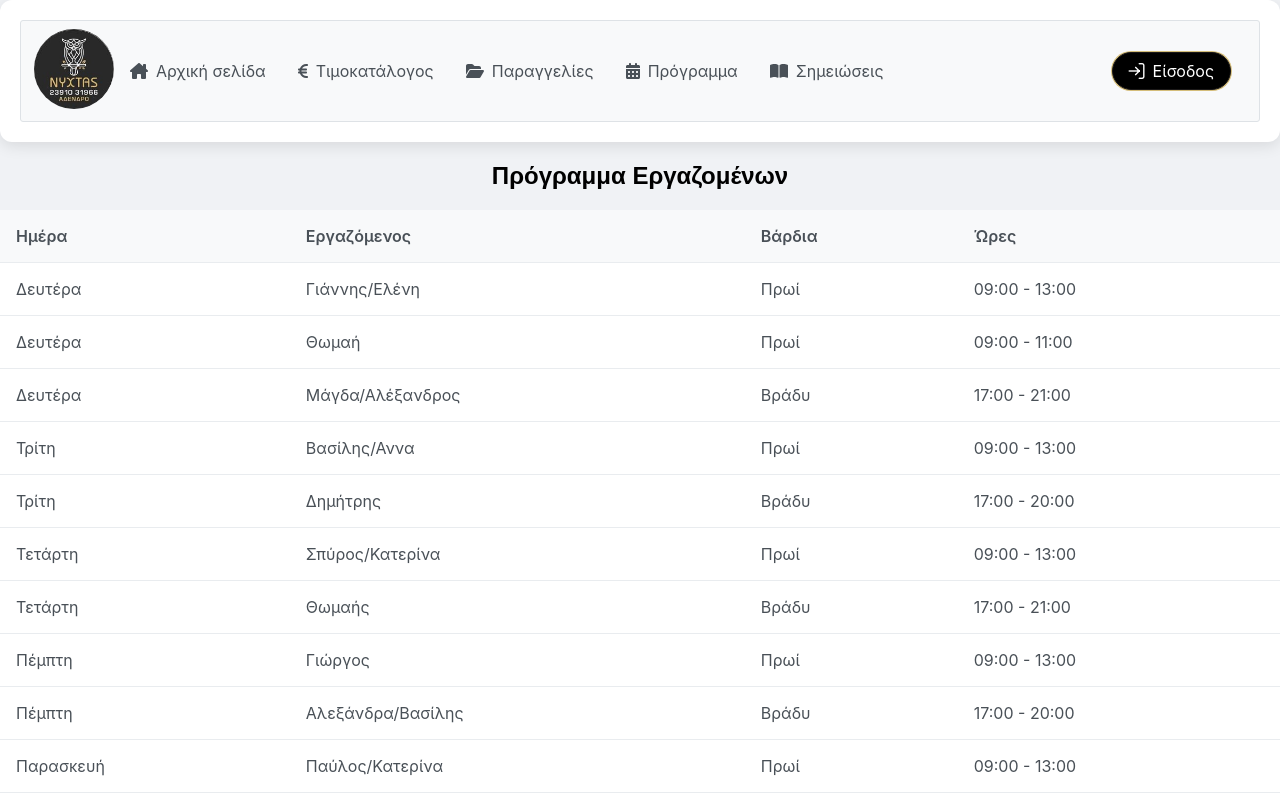
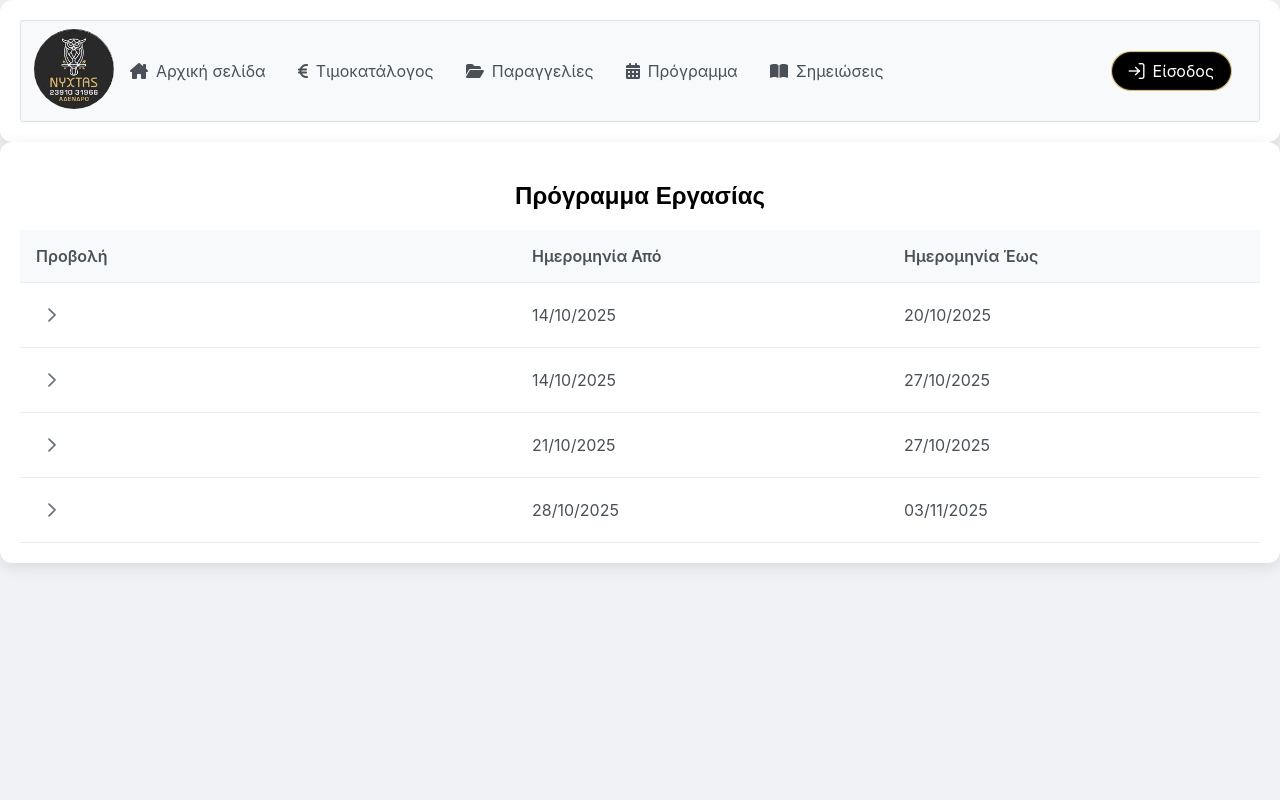
Before and after one commit to dimichat8/store-app-frontend, a React (Create React App) app: page /schedule in a window 1280 px wide. Shown: the top 800 px of the page. Built offline with nearby package versions, Linux system fonts and the light colour scheme.

Commit message:
demo for schedule

```diff
--- a/src/components/schedule/Schedule.js
+++ b/src/components/schedule/Schedule.js
@@ -1,4 +1,4 @@
-import React from 'react';
+import React, { useState } from 'react';
 import { DataTable } from 'primereact/datatable';
 import { Column } from 'primereact/column';
 import 'primereact/resources/themes/saga-blue/theme.css';
@@ -6,38 +6,54 @@ import 'primereact/resources/primereact.min.css';
 import 'primeicons/primeicons.css';
 
 const Schedule = () => {
+    const [expandedRows, setExpandedRows] = useState([]);
+
     const data = [
-        { day: 'Δευτέρα', worker: 'Γιάννης/Ελένη', shift: 'Πρωί', time: '09:00 - 13:00' },
-        { day: 'Δευτέρα', worker: 'Θωμαή', shift: 'Πρωί', time: '09:00 - 11:00' },
-        { day: 'Δευτέρα', worker: 'Μάγδα/Αλέξανδρος', shift: 'Βράδυ', time: '17:00 - 21:00' },
-
-        { day: 'Τρίτη', worker: 'Βασίλης/Αννα', shift: 'Πρωί', time: '09:00 - 13:00' },
-        { day: 'Τρίτη', worker: 'Δημήτρης', shift: 'Βράδυ', time: '17:00 - 20:00' },
-
-        { day: 'Τετάρτη', worker: 'Σπύρος/Κατερίνα', shift: 'Πρωί', time: '09:00 - 13:00' },
-        { day: 'Τετάρτη', worker: 'Θωμαής', shift: 'Βράδυ', time: '17:00 - 21:00' },
-
-        { day: 'Πέμπτη', worker: 'Γιώργος', shift: 'Πρωί', time: '09:00 - 13:00' },
-        { day: 'Πέμπτη', worker: 'Αλεξάνδρα/Βασίλης', shift: 'Βράδυ', time: '17:00 - 20:00' },
-
-        { day: 'Παρασκευή', worker: 'Παύλος/Κατερίνα', shift: 'Πρωί', time: '09:00 - 13:00' },
-        { day: 'Παρασκευή', worker: 'Ιωάννα', shift: 'Βράδυ', time: '17:00 - 21:00' },
-
-        { day: 'Σάββατο', worker: 'Δημήτρης', shift: 'Πρωί', time: '10:00 - 14:00' },
-        { day: 'Σάββατο', worker: 'Μαρία/Ανδρέας', shift: 'Βράδυ', time: '18:00 - 22:00' },
-
-        { day: 'Κυριακή', worker: 'Σπύρος/Κατερίνα', shift: 'Πρωί', time: '10:00 - 14:00' },
-        { day: 'Κυριακή', worker: 'Γιάννης/Βασίλης', shift: 'Βράδυ', time: '18:00 - 20:00' },
+        { from: '14/10/2025', to: '20/10/2025', worker: 'Γιάννης', shift: 'Πρωί', time: '09:00 - 13:00' },
+        { from: '14/10/2025', to: '20/10/2025', worker: 'Ελένη', shift: 'Βράδυ', time: '17:00 - 21:00' },
+        { from: '14/10/2025', to: '27/10/2025', worker: 'Μάγδα', shift: 'Πρωί', time: '09:00 - 12:00' },
+        { from: '21/10/2025', to: '27/10/2025', worker: 'Αλέξανδρος', shift: 'Βράδυ', time: '17:00 - 20:00' },
+        { from: '28/10/2025', to: '03/11/2025', worker: 'Βασίλης', shift: 'Πρωί', time: '10:00 - 14:00' },
+        { from: '28/10/2025', to: '03/11/2025', worker: 'Άννα', shift: 'Βράδυ', time: '18:00 - 22:00' }
     ];
 
+
+    const grouped = Object.values(
+        data.reduce((acc, item) => {
+            const key = `${item.from}_${item.to}`;
+            if (!acc[key]) {
+                acc[key] = { from: item.from, to: item.to, shifts: [] };
+            }
+            acc[key].shifts.push(item);
+            return acc;
+        }, {})
+    );
+
+    const rowExpansionTemplate = (rowData) => (
+        <div className="p-3">
+            <DataTable value={rowData.shifts} responsiveLayout="scroll" tableStyle={{ minWidth: '30rem' }}>
+                <Column field="worker" header="Εργαζόμενος" style={{ width: '40%' }} />
+                <Column field="shift" header="Βάρδια" style={{ width: '30%' }} />
+                <Column field="time" header="Ώρες" style={{ width: '30%' }} />
+            </DataTable>
+        </div>
+    );
+
     return (
-        <div>
-            <h2>Πρόγραμμα Εργαζομένων</h2>
-            <DataTable value={data}>
-                <Column field="day" header="Ημέρα" />
-                <Column field="worker" header="Εργαζόμενος" />
-                <Column field="shift" header="Βάρδια" />
-                <Column field="time" header="Ώρες" />
+        <div className="card p-4">
+            <h2 className="mb-3">Πρόγραμμα Εργασίας</h2>
+
+            <DataTable
+                value={grouped}
+                expandedRows={expandedRows}
+                onRowToggle={(e) => setExpandedRows(e.data)}
+                rowExpansionTemplate={rowExpansionTemplate}
+                dataKey={(row) => `${row.from}_${row.to}`} // μοναδικό key για from+to
+                tableStyle={{ minWidth: '50rem' }}
+            >
+                <Column header="Προβολή" expander style={{ width: '3rem' }} />
+                <Column field="from" header="Ημερομηνία Από" style={{ width: '30%' }} />
+                <Column field="to" header="Ημερομηνία Έως" style={{ width: '30%' }} />
             </DataTable>
         </div>
     );
```
